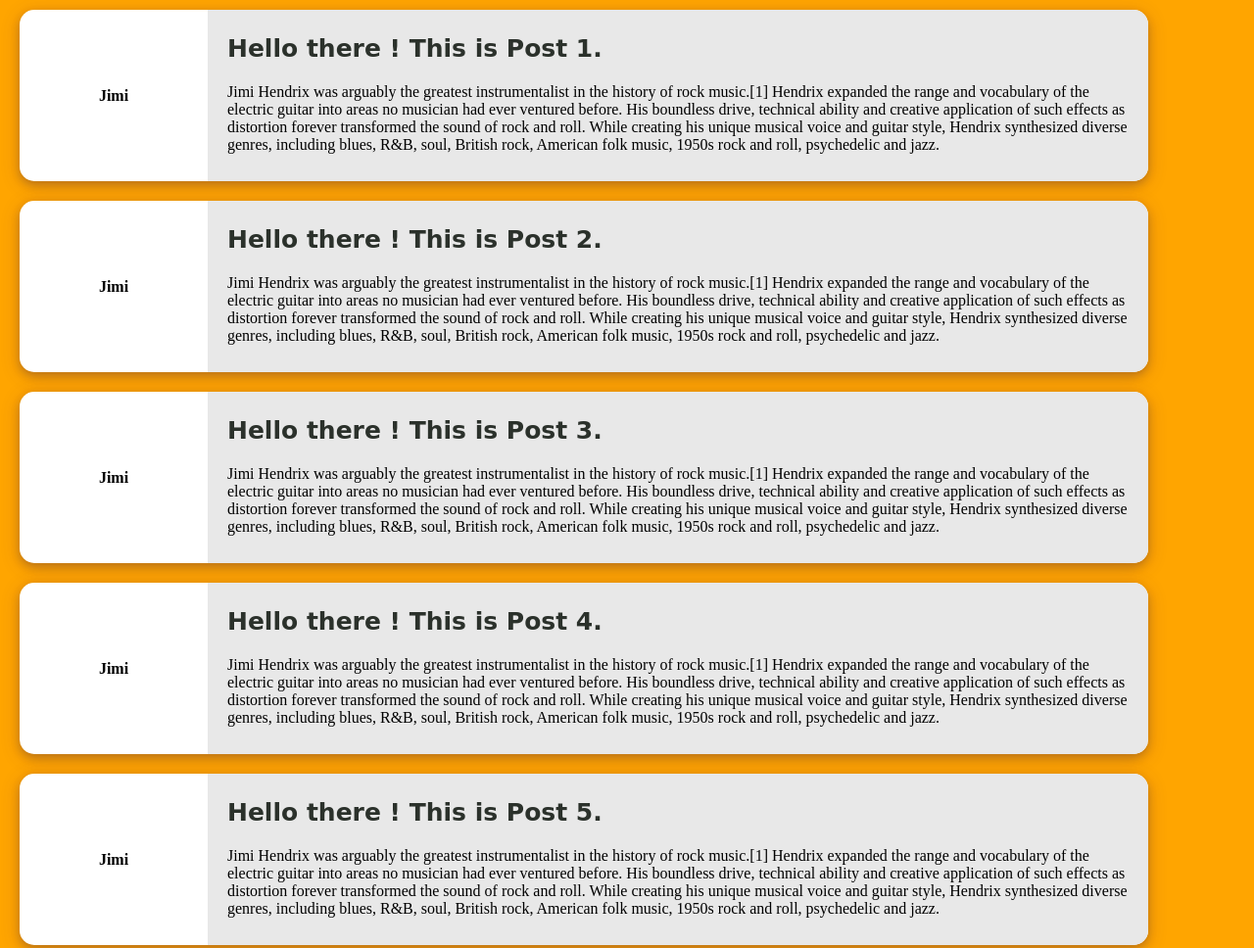
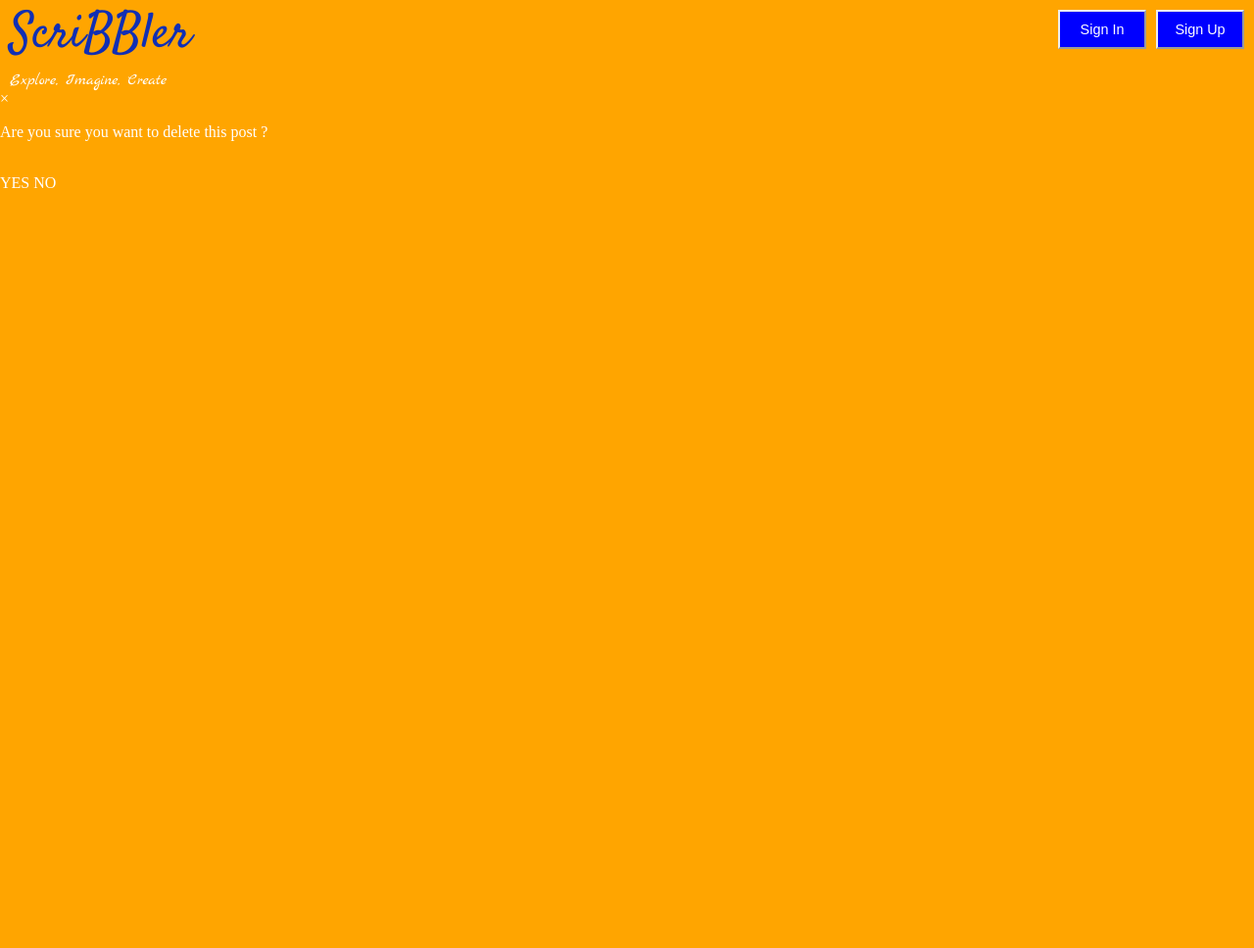
Before and after one commit to ramesh2712/front-end-development, a plain HTML site: page html/bloglist.html in a window 1280 px wide. Shown: the top 968 px of the page at 98% size. After the commit the page ends 800 px from the top, so only its background shows below. Drawn offline with Linux system fonts and the light colour scheme; a web font is replaced by a local one.

Commit message:
Update bloglist.html
worked on part b

```diff
--- a/html/bloglist.html
+++ b/html/bloglist.html
@@ -11,10 +11,14 @@
 </head>
 <body>
     <div id="main-container-div">
-        <div class="header">
 
-            <!-- Insert code for Sign Up, Sign In button here.
-                 Add code for "ScriBBler" heading and the sub-heading -->
+                <!-- HEADER -->
+                  <div class="header">
+                    <input id="signupBtn" class="topButtons" type="button" value="Sign Up">
+                    <input id="signinBtn" class="topButtons" type="button" value="Sign In">
+                    <a id="pageTitle" class="logo-title">ScriBBler</a>
+                    <p class="middleText">Explore, Imagine, Create</p>
+                  </div>
 
         </div>
     </div>
@@ -30,89 +34,32 @@
 
     </div>
 
-    <div class="allPostsContainer">
-    <div class="post">
-        <div class="post-left">
-            <p class="post-username">Jimi</p>
-        </div>
-        <div class="post-content">
+    <div class="allPostsContainer" id = "allPostsContainerId">
 
-            <!-- Insert code for Trash icon here -->
 
-            <p class="post-title">Hello there ! This is Post 1. </p>
-            <p class="post-desc">Jimi Hendrix was arguably the greatest instrumentalist in the history of rock music.[1] Hendrix expanded the range and vocabulary of the electric guitar into areas no musician had ever ventured before. His boundless drive, technical ability and creative application of such effects as distortion forever transformed the sound of rock and roll. While creating his unique musical voice and guitar style, Hendrix synthesized diverse genres, including blues, R&B, soul, British rock, American folk music, 1950s rock and roll, psychedelic and jazz.</p>
 
-            <!-- Insert code for ... icon here -->
-
-        </div>
     </div>
 
-    <div class="post">
-        <div class="post-left">
-            <p class="post-username">Jimi</p>
-        </div>
-        <div class="post-content">
-
-                <!-- Insert code for Trash icon here -->
-
-                <p class="post-title">Hello there ! This is Post 2. </p>
-                <p class="post-desc">Jimi Hendrix was arguably the greatest instrumentalist in the history of rock music.[1] Hendrix expanded the range and vocabulary of the electric guitar into areas no musician had ever ventured before. His boundless drive, technical ability and creative application of such effects as distortion forever transformed the sound of rock and roll. While creating his unique musical voice and guitar style, Hendrix synthesized diverse genres, including blues, R&B, soul, British rock, American folk music, 1950s rock and roll, psychedelic and jazz.</p>
-
-
-            <!-- Insert code for ... icon here -->
-        </div>
-    </div>
-
-
-    <div class="post">
-        <div class="post-left">
-            <p class="post-username">Jimi</p>
-        </div>
-        <div class="post-content">
-
-            <!-- Insert code for Trash icon here -->
-
-                <p class="post-title">Hello there ! This is Post 3. </p>
-                <p class="post-desc">Jimi Hendrix was arguably the greatest instrumentalist in the history of rock music.[1] Hendrix expanded the range and vocabulary of the electric guitar into areas no musician had ever ventured before. His boundless drive, technical ability and creative application of such effects as distortion forever transformed the sound of rock and roll. While creating his unique musical voice and guitar style, Hendrix synthesized diverse genres, including blues, R&B, soul, British rock, American folk music, 1950s rock and roll, psychedelic and jazz.</p>
-
-            <!-- Insert code for ... icon here -->
-
-        </div>
-    </div>
-    <div class="post">
-        <div class="post-left">
-            <p class="post-username">Jimi</p>
-        </div>
-        <div class="post-content">
-
-            <!-- Insert code for Trash icon here -->
-
-                <p class="post-title">Hello there ! This is Post 4. </p>
-                <p class="post-desc">Jimi Hendrix was arguably the greatest instrumentalist in the history of rock music.[1] Hendrix expanded the range and vocabulary of the electric guitar into areas no musician had ever ventured before. His boundless drive, technical ability and creative application of such effects as distortion forever transformed the sound of rock and roll. While creating his unique musical voice and guitar style, Hendrix synthesized diverse genres, including blues, R&B, soul, British rock, American folk music, 1950s rock and roll, psychedelic and jazz.</p>
-
-            <!-- Insert code for ... icon here -->
-
-        </div>
-    </div>
-    <div class="post">
-            <div class="post-left">
-                <p class="post-username">Jimi</p>
-            </div>
-            <div class="post-content">
-
-                <!-- Insert code for Trash icon here -->
-
-                    <p class="post-title">Hello there ! This is Post 5. </p>
-                    <p class="post-desc">Jimi Hendrix was arguably the greatest instrumentalist in the history of rock music.[1] Hendrix expanded the range and vocabulary of the electric guitar into areas no musician had ever ventured before. His boundless drive, technical ability and creative application of such effects as distortion forever transformed the sound of rock and roll. While creating his unique musical voice and guitar style, Hendrix synthesized diverse genres, including blues, R&B, soul, British rock, American folk music, 1950s rock and roll, psychedelic and jazz.</p>
-
-                <!-- Insert code for ... icon here -->
-
-            </div>
-        </div>
 
         <div>
 
             <!-- Insert code for delete modal here -->
+
+            <div id="myModal" class="modal">
+
+
+
+         <!-- Modal content -->
+      <div class="modal-content">
+         <span class="close">&times;</span>
+         <p id="warning-text">Are you sure you want to delete this post ?</p></br>
+         <div class='option-buttons'>
+         <span class="dialog-buttons" id="yes-button" onclick="removePostClicked();"> YES</span> <span id = "no-button" class="dialog-buttons" onclick="ignore();">NO</span>
+        </div>
+        </div>
+
+              </div>
+
 
         </div>
 
```
